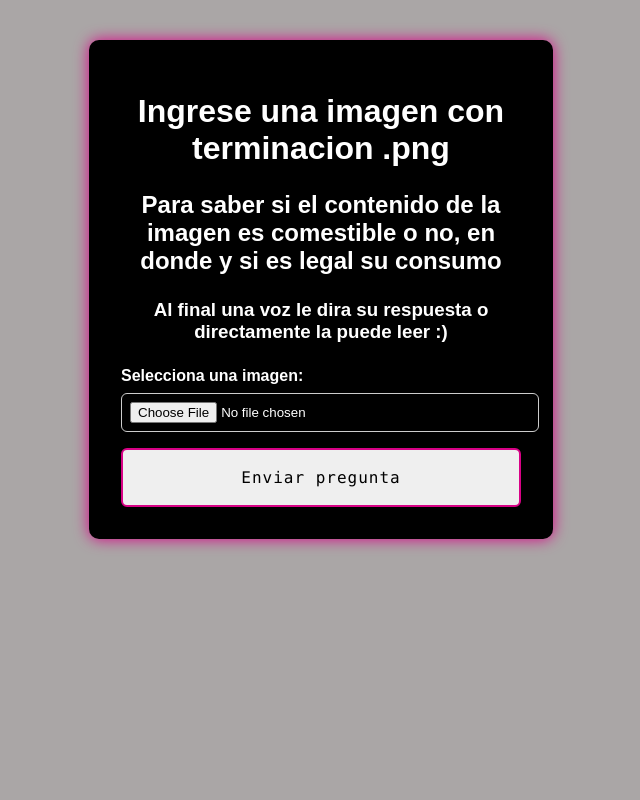
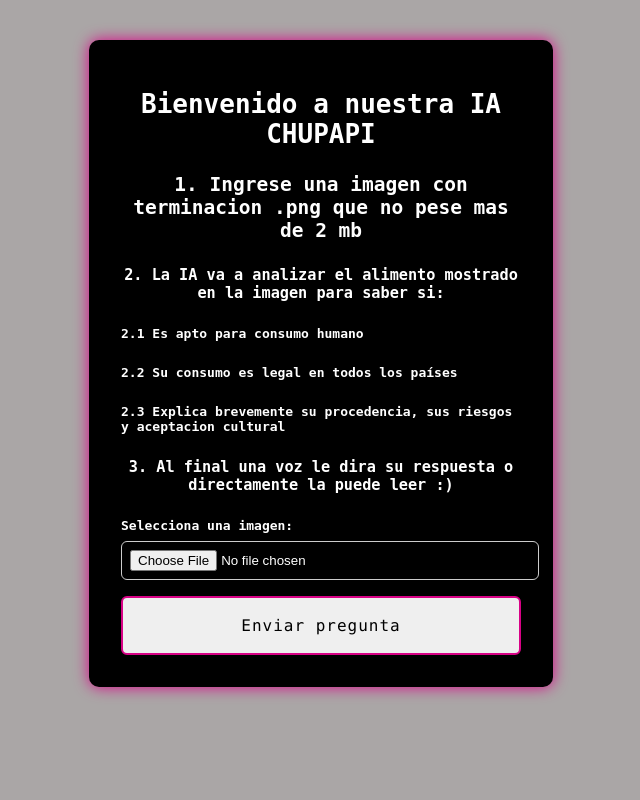
Before and after one commit to CristianJavier0/IA-para-IA, a Flask app: page / in a window 1280 px wide. Shown: the whole page, without its empty margins (319-959 px from the left). Run offline with Flask 3, Linux system fonts and the light colour scheme.

Commit message:
ULTIMATE creacion final de CHUPAPI

```diff
--- a/chatAnimalF/app.py
+++ b/chatAnimalF/app.py
@@ -7,7 +7,7 @@ from pathlib import Path  # Para manejar rutas de archivos de forma segura
 app = Flask(__name__)  # Crea la instancia de la aplicación Flask
 
 # Inicializa el cliente de Groq con tu API key
-client = Groq(api_key="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")
+client = Groq(api_key="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")
 
 # Ruta principal del sitio: se accede con un GET (cuando el usuario entra a la página)
 @app.route("/", methods=["GET"])
@@ -36,7 +36,7 @@ def respuesta():
             "content": [
                 {
                     "type": "text",  # Primer tipo de contenido: texto
-                    "text": "¿El elemento de la foto se come? ¿Si se come en donde esta permitido y en donde no? y limitala a 500 caracteres"
+                    "text": "Analiza la imagen y responde: ¿El alimento que aparece es apto para el consumo humano? ¿Es legal en todos los países? Explica brevemente su procedencia, riesgos y aceptación cultural máximo 500 caracteres. Si no puedes identificarlo, intenta describir lo que hay en la imagen y explica por qué no sería comestible máximo 250 caracteres."
                     # Pregunta que se le hará al modelo, indicando que debe limitarse a 500 caracteres
                 },
                 {
--- a/chatAnimalF/templates/pregunta.html
+++ b/chatAnimalF/templates/pregunta.html
@@ -6,11 +6,11 @@
     <title>Pregunta al modelo</title>
     <style>
         html {
-            height: 100%;
+            height: 90%;
         }
 
         body {
-            font-family: Arial, sans-serif;
+            font-family: monospace;
             background: #aaa6a6;
             padding: 2rem;
             display: flex;
@@ -38,6 +38,11 @@
             margin-bottom: 1.5rem;
             text-align: center;
         }
+        h4 {
+            color: #ffffff;
+            margin-bottom: 1.5rem;
+            text-align: left;
+        }
         label {
             display: block;
             margin-bottom: 0.5rem;
@@ -60,7 +65,7 @@
             border-radius: 6px;
             padding: 18px 36px;
             display: inline-block;
-            font-family: "Lucida Console", Monaco, monospace;
+            font-family: "Lucida Console";
             font-size: 1rem;
             letter-spacing: 1px;
             width: 100%;
@@ -80,9 +85,13 @@
 <body>
 
     <div class="container">
-        <h1>Ingrese una imagen con terminacion .png</h1>
-        <h2>Para saber si el contenido de la imagen es comestible o no, en donde y si es legal su consumo</h2>
-        <h3>Al final una voz le dira su respuesta o directamente la puede leer :)</h3>
+        <h1>Bienvenido a nuestra IA CHUPAPI</h1>
+        <h2>1. Ingrese una imagen con terminacion .png que no pese mas de 2 mb </h2>
+        <h3>2. La IA va a analizar el alimento mostrado en la imagen para saber si:</h3>
+        <h4>2.1 Es apto para consumo humano</h4>
+        <h4>2.2 Su consumo es legal en todos los países</h4>
+        <h4>2.3 Explica brevemente su procedencia, sus riesgos y aceptacion cultural</h4>
+        <h3>3. Al final una voz le dira su respuesta o directamente la puede leer :)</h3>
         <form action="/respuesta" method="post" enctype="multipart/form-data">
 
             <label for="image">Selecciona una imagen:</label>
```
Also changed, not shown: chatAnimalF/templates/respuesta.html (+6 -6 lines), 1 other file.
